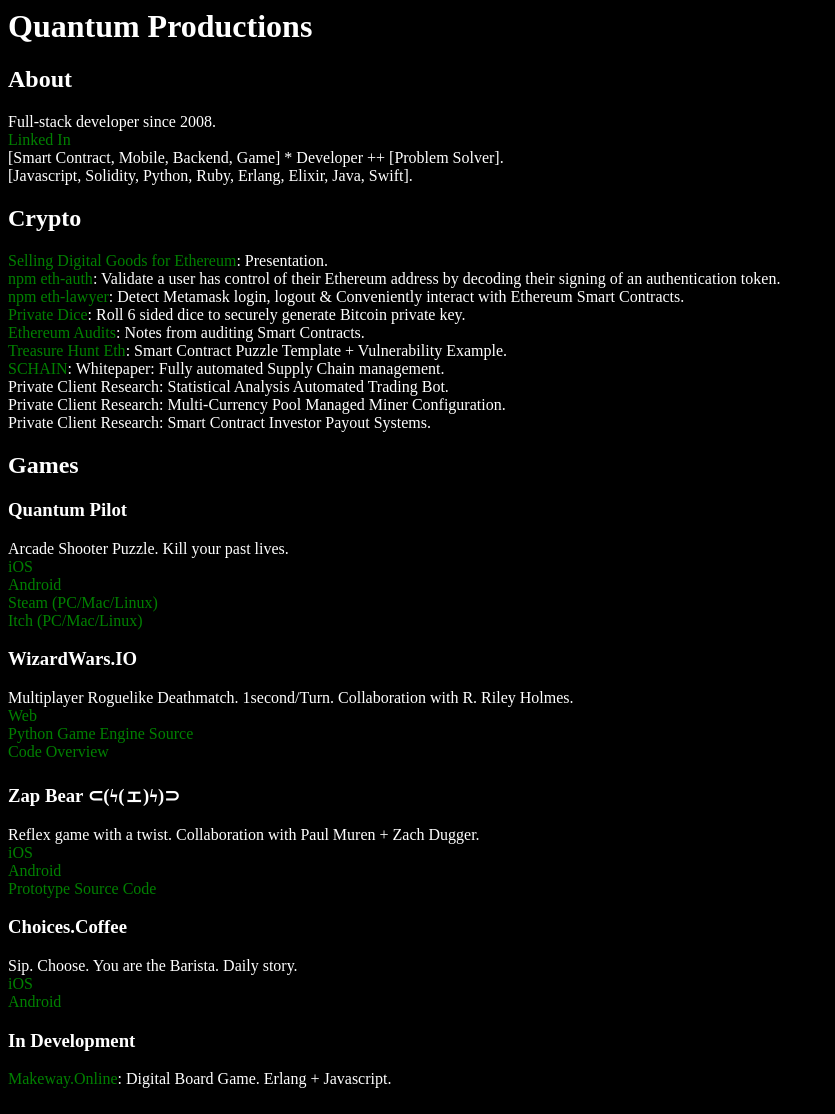
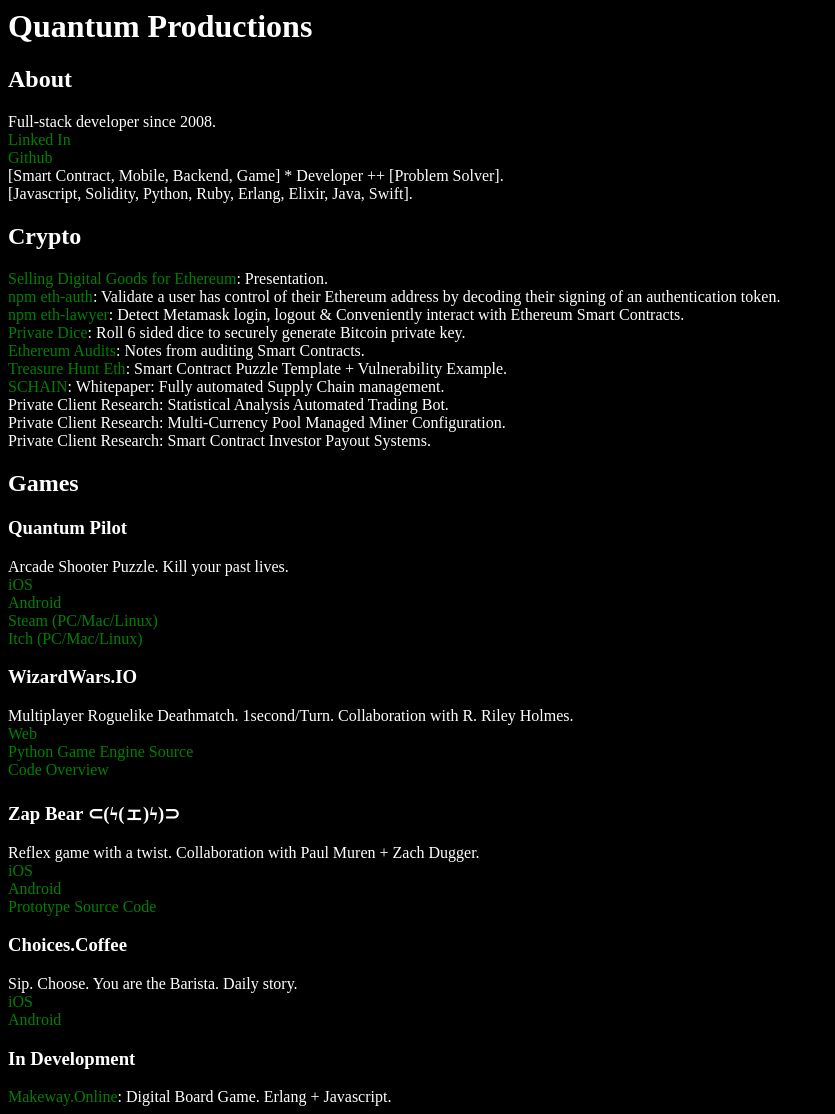
Before and after one commit to QuantumProductions/quantumproductions, a Jekyll site: the page index.html, which Jekyll copies as it is, in a window 1280 px wide. Shown: the whole page, without its empty margins (0-835 px from the left). Built offline with Jekyll 4.4.1, drawn with Linux system fonts in a browser that asks for light colours; Markdown is read by kramdown in place of the engine named in the settings.

Commit message:
Github link

```diff
--- a/index.html
+++ b/index.html
@@ -15,6 +15,9 @@
         <div>Full-stack developer since 2008.</div>
         <div>
         <a href="https://www.linkedin.com/in/anthony-broussard-49a173133/">Linked In</a>
+        </div>
+        <div>
+        <a href="http://github.com/quantumproductions">Github</a>
         </div>
         <div>[Smart Contract, Mobile, Backend, Game] * Developer ++ [Problem Solver].</div>
         <div>[Javascript, Solidity, Python, Ruby, Erlang, Elixir, Java, Swift].</div>
```
